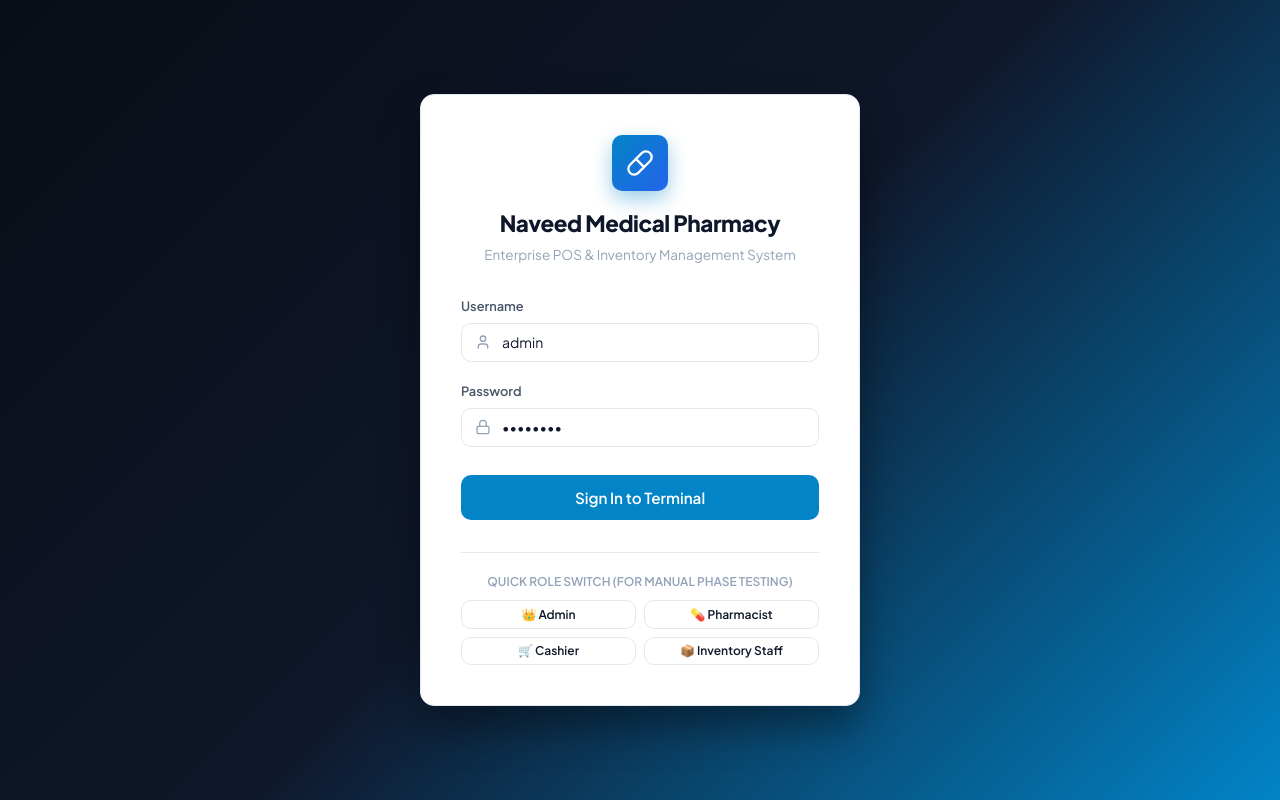
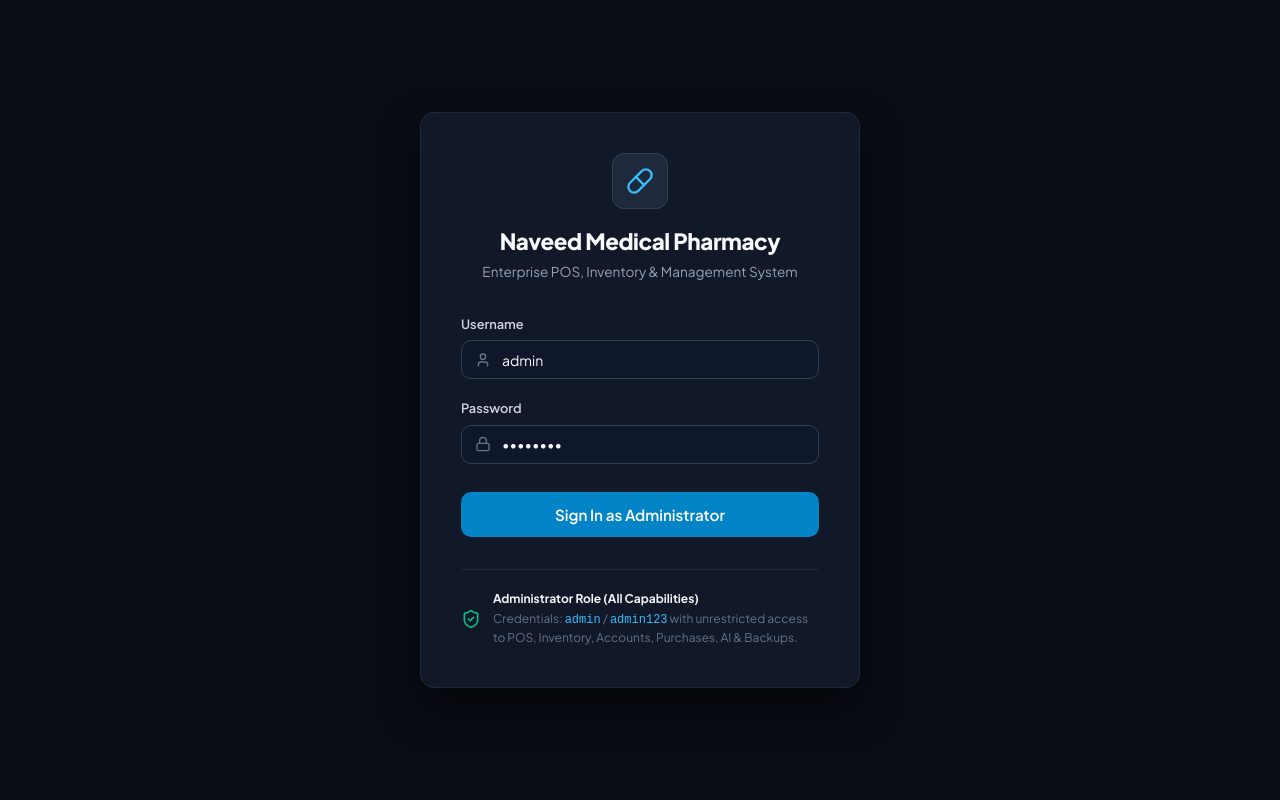
Before and after one commit to MBN4/npm, a React (Vite) app in the folder client/: page / in a window 1280 px wide. Built offline with nearby package versions, Linux system fonts and the light colour scheme.

Commit message:
fix: remove blue gradient on login, direct 127.0.0.1 fallback, and streamline all-powerful Admin role

```diff
--- a/client/src/context/AuthContext.tsx
+++ b/client/src/context/AuthContext.tsx
@@ -32,6 +32,17 @@ export const AuthProvider: React.FC<{ children: React.ReactNode }> = ({ children
     setTheme(prev => (prev === 'light' ? 'dark' : 'light'));
   };
 
+  async function apiFetch(url: string, options?: RequestInit): Promise<Response> {
+    try {
+      return await fetch(url, options);
+    } catch (err) {
+      if (url.startsWith('/api')) {
+        return await fetch(`http://127.0.0.1:5000${url}`, options);
+      }
+      throw err;
+    }
+  }
+
   useEffect(() => {
     async function verifyAuth() {
       if (!token) {
@@ -40,7 +51,7 @@ export const AuthProvider: React.FC<{ children: React.ReactNode }> = ({ children
       }
 
       try {
-        const res = await fetch('/api/auth/me', {
+        const res = await apiFetch('/api/auth/me', {
           headers: { Authorization: `Bearer ${token}` }
         });
 
@@ -65,7 +76,7 @@ export const AuthProvider: React.FC<{ children: React.ReactNode }> = ({ children
 
   const login = async (username: string, password: string): Promise<{ success: boolean; error?: string }> => {
     try {
-      const res = await fetch('/api/auth/login', {
+      const res = await apiFetch('/api/auth/login', {
         method: 'POST',
         headers: { 'Content-Type': 'application/json' },
         body: JSON.stringify({ username, password })
--- a/client/src/views/LoginView.tsx
+++ b/client/src/views/LoginView.tsx
@@ -1,6 +1,6 @@
 import React, { useState } from 'react';
 import { useAuth } from '../context/AuthContext.js';
-import { Pill, Lock, User as UserIcon, AlertCircle } from 'lucide-react';
+import { Pill, Lock, User as UserIcon, AlertCircle, ShieldCheck } from 'lucide-react';
 
 export const LoginView: React.FC = () => {
   const { login } = useAuth();
@@ -22,12 +22,6 @@ export const LoginView: React.FC = () => {
     }
   };
 
-  const handleQuickFill = (u: string, p: string) => {
-    setUsername(u);
-    setPassword(p);
-    setErrorMessage(null);
-  };
-
   return (
     <div
       style={{
@@ -35,20 +29,19 @@ export const LoginView: React.FC = () => {
         minHeight: '100vh',
         alignItems: 'center',
         justifyContent: 'center',
-        background: 'linear-gradient(135deg, #090d16 0%, #0f172a 50%, #0284c7 100%)',
+        backgroundColor: '#090d16',
         padding: '1.5rem'
       }}
     >
       <div
-        className="card"
         style={{
           width: '100%',
           maxWidth: '440px',
           padding: '2.5rem',
-          backgroundColor: 'var(--bg-surface)',
-          borderRadius: 'var(--radius-lg)',
-          boxShadow: '0 20px 40px rgba(0, 0, 0, 0.4)',
-          border: '1px solid var(--border)'
+          backgroundColor: '#111827',
+          borderRadius: '14px',
+          boxShadow: '0 20px 40px rgba(0, 0, 0, 0.6)',
+          border: '1px solid #1f2937'
         }}
       >
         <div style={{ textAlign: 'center', marginBottom: '2rem' }}>
@@ -56,23 +49,23 @@ export const LoginView: React.FC = () => {
             style={{
               width: '56px',
               height: '56px',
-              borderRadius: 'var(--radius-md)',
-              background: 'linear-gradient(135deg, #0284c7, #2563eb)',
-              color: '#fff',
+              borderRadius: '12px',
+              backgroundColor: '#1e293b',
+              color: '#38bdf8',
               display: 'inline-flex',
               alignItems: 'center',
               justifyContent: 'center',
               marginBottom: '1rem',
-              boxShadow: '0 8px 20px rgba(2, 132, 199, 0.4)'
+              border: '1px solid #334155'
             }}
           >
             <Pill size={28} />
           </div>
-          <h1 style={{ fontSize: '1.4rem', fontWeight: 800, color: 'var(--text-primary)', letterSpacing: '-0.02em' }}>
+          <h1 style={{ fontSize: '1.4rem', fontWeight: 800, color: '#f9fafb', letterSpacing: '-0.02em' }}>
             Naveed Medical Pharmacy
           </h1>
-          <p style={{ fontSize: '0.85rem', color: 'var(--text-muted)', marginTop: '0.25rem' }}>
-            Enterprise POS & Inventory Management System
+          <p style={{ fontSize: '0.85rem', color: '#94a3b8', marginTop: '0.25rem' }}>
+            Enterprise POS, Inventory & Management System
           </p>
         </div>
 
@@ -80,15 +73,15 @@ export const LoginView: React.FC = () => {
           <div
             style={{
               padding: '0.75rem 1rem',
-              backgroundColor: 'var(--danger-light)',
-              color: 'var(--danger-text)',
-              borderRadius: 'var(--radius-md)',
+              backgroundColor: 'rgba(239, 68, 68, 0.15)',
+              color: '#fca5a5',
+              borderRadius: '8px',
               fontSize: '0.85rem',
               marginBottom: '1.25rem',
               display: 'flex',
               alignItems: 'center',
               gap: '0.5rem',
-              border: '1px solid rgba(239, 68, 68, 0.2)'
+              border: '1px solid rgba(239, 68, 68, 0.3)'
             }}
           >
             <AlertCircle size={16} />
@@ -98,7 +91,7 @@ export const LoginView: React.FC = () => {
 
         <form onSubmit={handleSubmit} style={{ display: 'flex', flexDirection: 'column', gap: '1.25rem' }}>
           <div>
-            <label style={{ display: 'block', fontSize: '0.8rem', fontWeight: 600, marginBottom: '0.4rem', color: 'var(--text-secondary)' }}>
+            <label style={{ display: 'block', fontSize: '0.8rem', fontWeight: 600, marginBottom: '0.4rem', color: '#cbd5e1' }}>
               Username
             </label>
             <div style={{ position: 'relative' }}>
@@ -109,14 +102,14 @@ export const LoginView: React.FC = () => {
                 onChange={e => setUsername(e.target.value)}
                 placeholder="Enter username"
                 required
-                style={{ paddingLeft: '2.5rem' }}
+                style={{ paddingLeft: '2.5rem', backgroundColor: '#0f172a', borderColor: '#334155', color: '#f8fafc' }}
               />
-              <UserIcon size={16} style={{ position: 'absolute', left: '0.9rem', top: '50%', transform: 'translateY(-50%)', color: 'var(--text-muted)' }} />
+              <UserIcon size={16} style={{ position: 'absolute', left: '0.9rem', top: '50%', transform: 'translateY(-50%)', color: '#64748b' }} />
             </div>
           </div>
 
           <div>
-            <label style={{ display: 'block', fontSize: '0.8rem', fontWeight: 600, marginBottom: '0.4rem', color: 'var(--text-secondary)' }}>
+            <label style={{ display: 'block', fontSize: '0.8rem', fontWeight: 600, marginBottom: '0.4rem', color: '#cbd5e1' }}>
               Password
             </label>
             <div style={{ position: 'relative' }}>
@@ -127,9 +120,9 @@ export const LoginView: React.FC = () => {
                 onChange={e => setPassword(e.target.value)}
                 placeholder="Enter password"
                 required
-                style={{ paddingLeft: '2.5rem' }}
+                style={{ paddingLeft: '2.5rem', backgroundColor: '#0f172a', borderColor: '#334155', color: '#f8fafc' }}
               />
-              <Lock size={16} style={{ position: 'absolute', left: '0.9rem', top: '50%', transform: 'translateY(-50%)', color: 'var(--text-muted)' }} />
+              <Lock size={16} style={{ position: 'absolute', left: '0.9rem', top: '50%', transform: 'translateY(-50%)', color: '#64748b' }} />
             </div>
           </div>
 
@@ -139,48 +132,29 @@ export const LoginView: React.FC = () => {
             disabled={isLoading}
             style={{ width: '100%', padding: '0.75rem', marginTop: '0.5rem', fontSize: '0.95rem' }}
           >
-            {isLoading ? 'Authenticating...' : 'Sign In to Terminal'}
+            {isLoading ? 'Authenticating...' : 'Sign In as Administrator'}
           </button>
         </form>
 
-        {/* Quick Demo Test Buttons */}
-        <div style={{ marginTop: '2rem', paddingTop: '1.25rem', borderTop: '1px solid var(--border)' }}>
-          <div style={{ fontSize: '0.75rem', fontWeight: 600, color: 'var(--text-muted)', marginBottom: '0.6rem', textAlign: 'center' }}>
-            QUICK ROLE SWITCH (FOR MANUAL PHASE TESTING)
-          </div>
-          <div style={{ display: 'grid', gridTemplateColumns: '1fr 1fr', gap: '0.5rem' }}>
-            <button
-              type="button"
-              onClick={() => handleQuickFill('admin', 'admin123')}
-              className="btn btn-secondary btn-sm"
-              style={{ fontSize: '0.75rem' }}
-            >
-              👑 Admin
-            </button>
-            <button
-              type="button"
-              onClick={() => handleQuickFill('pharmacist', 'pharma123')}
-              className="btn btn-secondary btn-sm"
-              style={{ fontSize: '0.75rem' }}
-            >
-              💊 Pharmacist
-            </button>
-            <button
-              type="button"
-              onClick={() => handleQuickFill('cashier', 'cash123')}
-              className="btn btn-secondary btn-sm"
-              style={{ fontSize: '0.75rem' }}
-            >
-              🛒 Cashier
-            </button>
-            <button
-              type="button"
-              onClick={() => handleQuickFill('inventory', 'inv123')}
-              className="btn btn-secondary btn-sm"
-              style={{ fontSize: '0.75rem' }}
-            >
-              📦 Inventory Staff
-            </button>
+        {/* Administrator Credentials & Security Badge */}
+        <div
+          style={{
+            marginTop: '2rem',
+            paddingTop: '1.25rem',
+            borderTop: '1px solid #1f2937',
+            display: 'flex',
+            alignItems: 'center',
+            gap: '0.75rem',
+            color: '#94a3b8',
+            fontSize: '0.75rem'
+          }}
+        >
+          <ShieldCheck size={20} style={{ color: '#10b981', flexShrink: 0 }} />
+          <div>
+            <div style={{ fontWeight: 700, color: '#f1f5f9' }}>Administrator Role (All Capabilities)</div>
+            <div style={{ color: '#64748b', marginTop: '0.15rem' }}>
+              Credentials: <code style={{ color: '#38bdf8' }}>admin</code> / <code style={{ color: '#38bdf8' }}>admin123</code> with unrestricted access to POS, Inventory, Accounts, Purchases, AI & Backups.
+            </div>
           </div>
         </div>
       </div>
--- a/client/vite.config.ts
+++ b/client/vite.config.ts
@@ -5,10 +5,12 @@ export default defineConfig({
   plugins: [react()],
   server: {
     port: 5173,
+    host: '0.0.0.0',
     proxy: {
       '/api': {
-        target: 'http://localhost:5000',
-        changeOrigin: true
+        target: 'http://127.0.0.1:5000',
+        changeOrigin: true,
+        secure: false
       }
     }
   }
```
